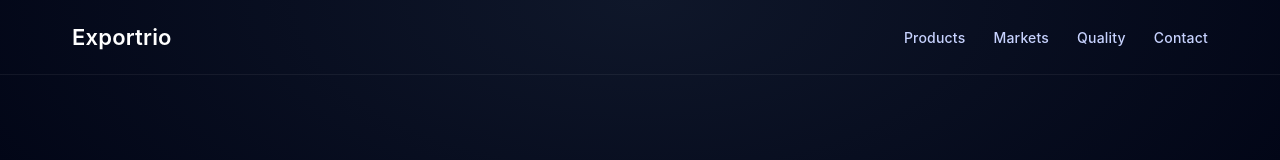
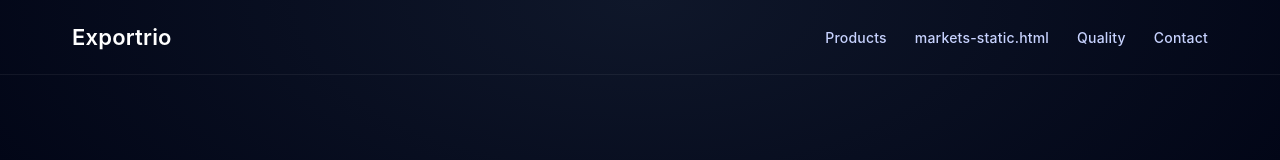
Before and after one commit to shridharsavanoor95-glitch/exportrio-live2, a Next.js app: page / in a window 1280 px wide. Shown: the top 160 px of the page. Built offline with nearby package versions, Linux system fonts and the light colour scheme.

Commit message:
Update page.js

```diff
--- a/app/page.js
+++ b/app/page.js
@@ -17,7 +17,7 @@ export default function Home() {
 
         <nav style={{ display: "flex", gap: 28, fontSize: 14 }}>
           <NavLink href="/products">Products</NavLink>
-          <NavLink href="/markets">Markets</NavLink>
+          <NavLink href="/markets">markets-static.html</NavLink>
           <NavLink href="/quality-static.pdf.html">Quality</NavLink>
           <NavLink href="/contact">Contact</NavLink>
         </nav>
```
